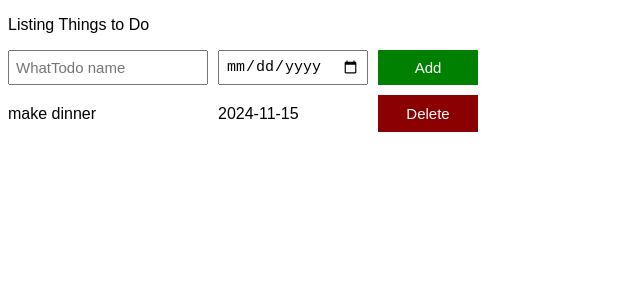
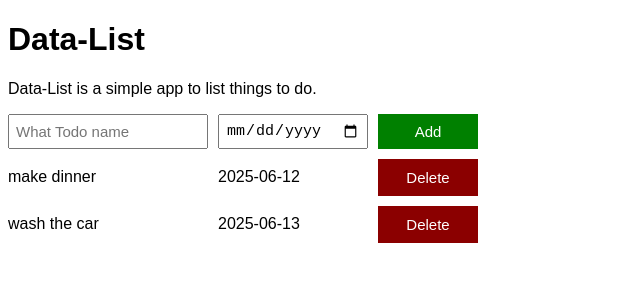
Before and after one commit to SonOfChrist/ToDo_List, a plain HTML site: page index.html in a window 1280 px wide. Shown: the whole page, without its empty margins (0-640 px from the left). Drawn offline with Linux system fonts and the light colour scheme.

Commit message:
Updated TODO.List Project

```diff
--- a/index.html
+++ b/index.html
@@ -7,11 +7,11 @@
     <link rel="stylesheet" href="style.css">
 </head>
 <body>
-
-    <p>Listing Things to Do</p>
+    <h1>Data-List</h1>
+    <p>Data-List is a simple app to list things to do.</p>
     <div class="todo-input-grid">
-        <input type="text" placeholder="WhatTodo name" class="js-name-input name-input">
-        <input type="date" class="js-due-date-input due-date-input">
+        <input type="text" placeholder="What Todo name" class="js-name-input name-input">
+        <input type="date" class="js-due-date-input due-date-input" min="2025-06-12" >
         <button class="add-todo-button js-add-todo-button">Add</button>
     </div>
 
--- a/main.js
+++ b/main.js
@@ -1,8 +1,7 @@
-// Array, Looping, Objects, generating Html,
-const todoList = [{
-   name: 'make dinner',
-   dueDate: '2024-11-15'
-}];
+// This is the main JavaScript file for the Todo List application
+// It handles the rendering of the todo list and the addition of new todo items
+const todoList = [{ name: 'make dinner', dueDate: '2025-06-12', completed: true },
+                  { name: 'wash the car', dueDate: '2025-06-13', completed: false}];
 
 renderToDoList();
 
@@ -10,6 +9,7 @@ document.querySelector('.js-add-todo-button').addEventListener('click', () => {
    addTodo();
 });
 
+// Function to render the todo list on the page
 function renderToDoList(){
    let todoListHTMl = '';
 
@@ -25,13 +25,14 @@ function renderToDoList(){
 
       document.querySelector('.js-todo-list').innerHTML = todoListHTMl;
 
-      document.querySelectorAll('.js-delete-todo-button', ).forEach((deleteButton, index) => {
+      document.querySelectorAll('.js-delete-todo-button').forEach((deleteButton, index) => {
          deleteButton.addEventListener('click', () => {
             todoList.splice(index, 1);
             renderToDoList();
          });
       });
 }
+// Function to add a new todo item
 function addTodo() {
    const inputElement = document.querySelector('.js-name-input');
    const name = inputElement.value;
```
